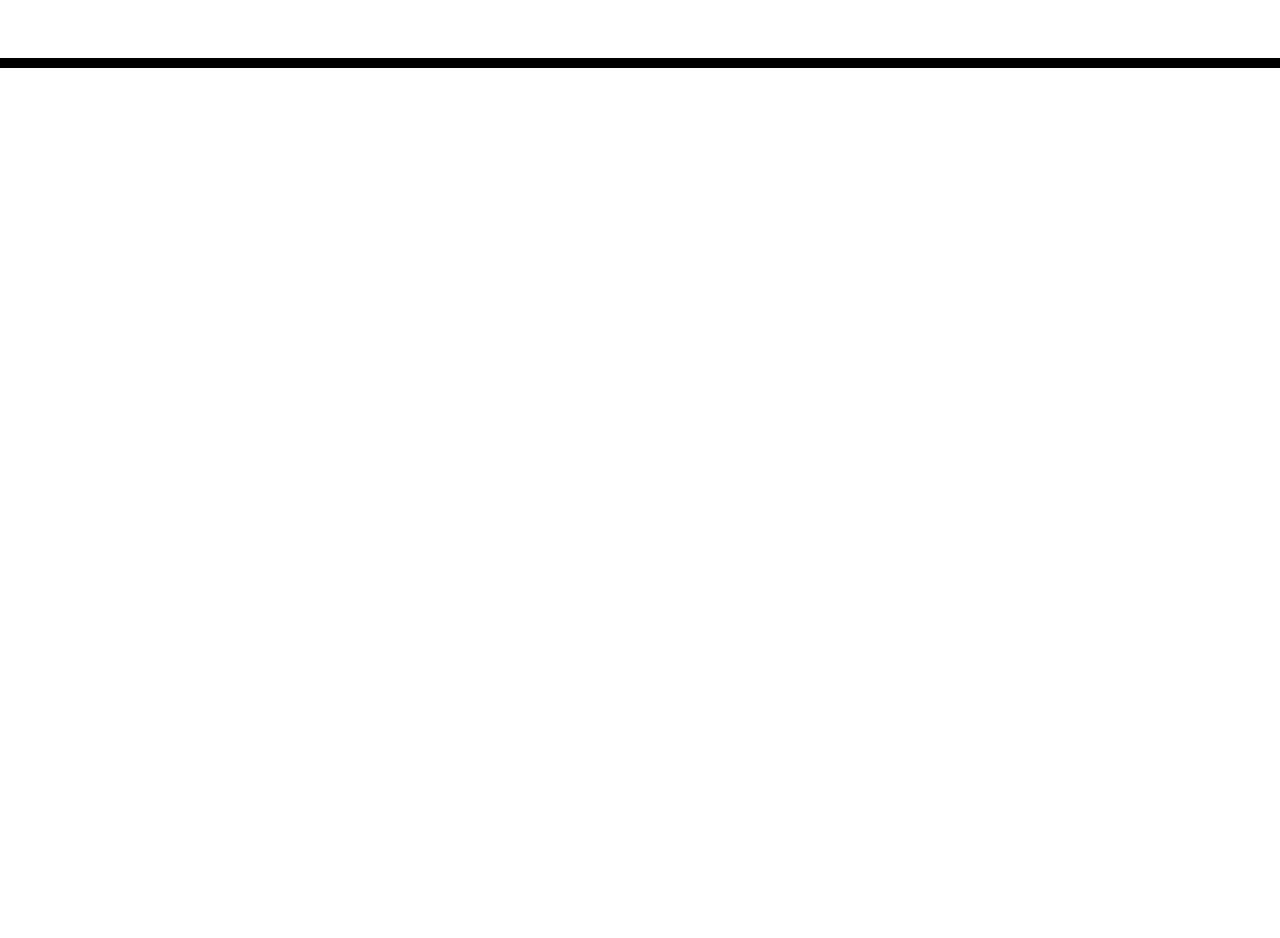
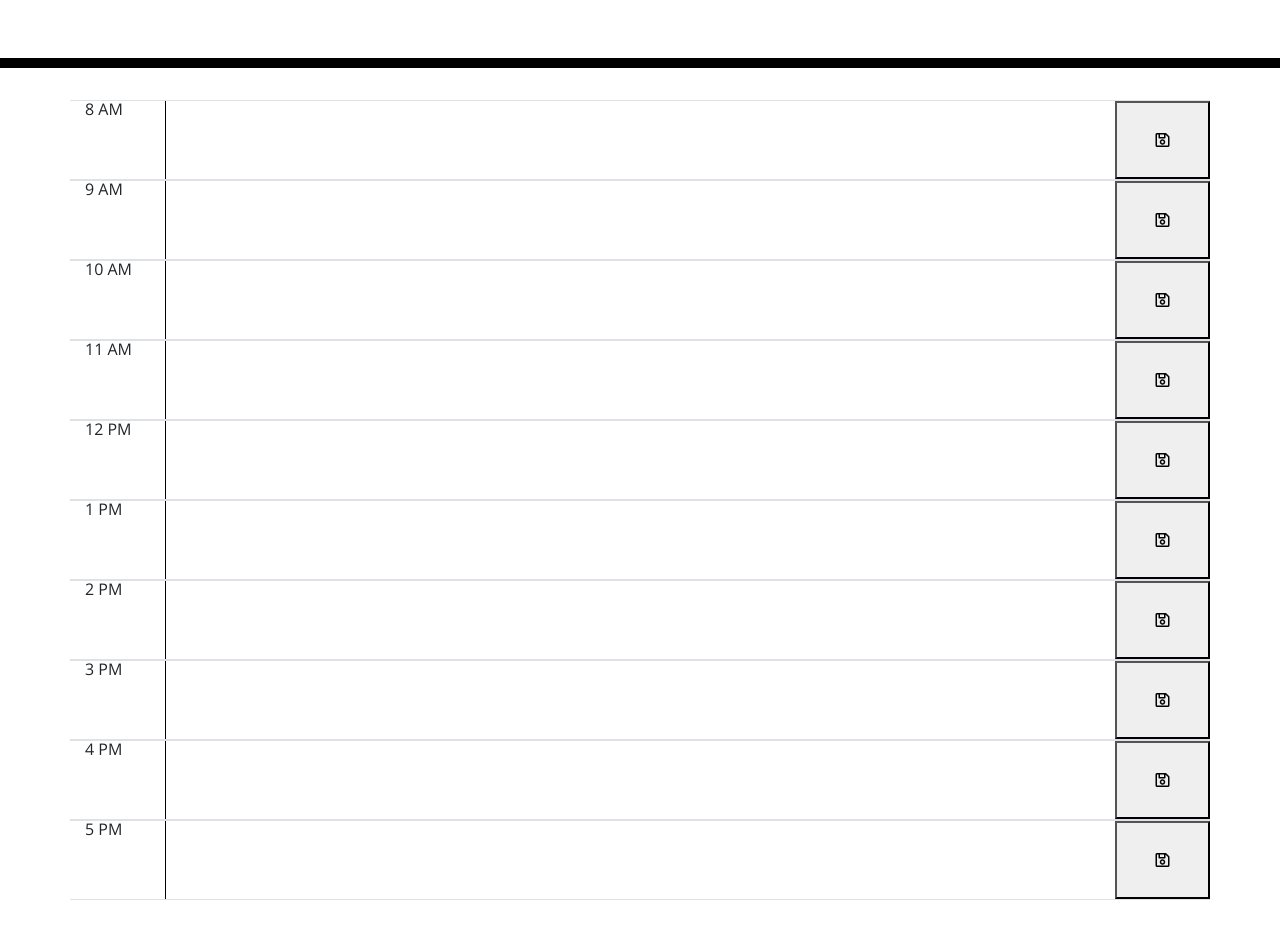
Before and after one commit to julieritz/Work-Day-Scheduler, a plain HTML site: page index.html in a window 1280 px wide. Shown: the part 200-1138 px from the top of the page. Before the commit the page ends 800 px from the top, so only its background shows below. Drawn offline with nearby package versions, Linux system fonts and the light colour scheme.

Commit message:
Added Styling in HTML

```diff
--- a/index.html
+++ b/index.html
@@ -1,23 +1,14 @@
 <!DOCTYPE html>
 <html lang="en">
+
 <head>
     <meta charset="UTF-8" />
     <meta name="viewport" content="width=device-width, initial-scale=1.0" />
     <meta http-equiv="X-UA-Compatible" content="ie=edge" />
-    <link
-      rel="stylesheet"
-      href="https://stackpath.bootstrapcdn.com/bootstrap/4.3.1/css/bootstrap.min.css"
-    />
-    <link
-      rel="stylesheet"
-      href="https://use.fontawesome.com/releases/v5.8.1/css/all.css"
-      integrity="sha384-50oBUHEmvpQ+1lW4y57PTFmhCaXp0ML5d60M1M7uH2+nqUivzIebhndOJK28anvf"
-      crossorigin="anonymous"
-    />
-    <link
-      href="https://fonts.googleapis.com/css?family=Open+Sans&display=swap"
-      rel="stylesheet"
-    />
+    <link rel="stylesheet" href="https://stackpath.bootstrapcdn.com/bootstrap/4.3.1/css/bootstrap.min.css" />
+    <link rel="stylesheet" href="https://use.fontawesome.com/releases/v5.8.1/css/all.css"
+        integrity="sha384-50oBUHEmvpQ+1lW4y57PTFmhCaXp0ML5d60M1M7uH2+nqUivzIebhndOJK28anvf" crossorigin="anonymous" />
+    <link href="https://fonts.googleapis.com/css?family=Open+Sans&display=swap" rel="stylesheet" />
     <link rel="stylesheet" href="style.css" />
     <title>Work Day Scheduler</title>
 </head>
@@ -29,10 +20,76 @@
         <p id="currentDay" class="lead"></p>
     </header>
     <div class="container">
-      <!-- Timeblocks go here -->
+        <div id="calendar-row1" class="row justify-content-md-center border-top border-bottom calendar-row">
+            <div id="time1" class="col-md-1">8 AM</div>
+            <textarea rows="3" id="text-entry1" class="col-md-10"></textarea>
+            <button id="save" class="col-md-1"><i class="far fa-save"></i></button>
         </div>
 
+        <div id="calendar-row2" class="row justify-content-md-center border-top border-bottom calendar-row">
+            <div id="time2" class="col-md-1">9 AM</div>
+            <textarea rows="3" id="text-entry2" class="col-md-10"></textarea>
+            <button id="save" class="col-md-1"><i class="far fa-save"></i></button>
+        </div>
+
+        <div id="calendar-row3" class="row justify-content-md-center border-top border-bottom calendar-row">
+            <div id="time3" class="col-md-1">10 AM</div>
+            <textarea rows="3" id="text-entry3" class="col-md-10"></textarea>
+            <button id="save" class="col-md-1"><i class="far fa-save"></i></button>
+        </div>
+
+        <div id="calendar-row4" class="row justify-content-md-center border-top border-bottom calendar-row">
+            <div id="time4" class="col-md-1">11 AM</div>
+            <textarea rows="3" id="text-entry4" class="col-md-10"></textarea>
+            <button id="save" class="col-md-1"><i class="far fa-save"></i></button>
+        </div>
+
+        <div id="calendar-row5" class="row justify-content-md-center border-top border-bottom calendar-row">
+            <div id="time5" class="col-md-1">12 PM</div>
+            <textarea rows="3" id="text-entry5" class="col-md-10"></textarea>
+            <button id="save" class="col-md-1"><i class="far fa-save"></i></button>
+        </div>
+
+        <div id="calendar-row6" class="row justify-content-md-center border-top border-bottom calendar-row">
+            <div id="time6" class="col-md-1 time">1 PM</div>
+            <textarea rows="3" id="text-entry6" class="col-md-10"></textarea>
+            <button id="save" class="col-md-1"><i class="far fa-save"></i></button>
+        </div>
+
+        <div id="calendar-row7" class="row justify-content-md-center border-top border-bottom calendar-row">
+            <div id="time7" class="col-md-1 time">2 PM</div>
+            <textarea rows="3" id="text-entry7" class="col-md-10"></textarea>
+            <button id="save" class="col-md-1"><i class="far fa-save"></i></button>
+        </div>
+
+        <div id="calendar-row8" class="row justify-content-md-center border-top border-bottom calendar-row">
+            <div id="time8" class="col-md-1">3 PM</div>
+            <textarea rows="3" id="text-entry8" class="col-md-10"></textarea>
+            <button id="save" class="col-md-1"><i class="far fa-save"></i></button>
+        </div>
+
+        <div id="calendar-row9" class="row justify-content-md-center border-top border-bottom calendar-row">
+            <div id="time9" class="col-md-1">4 PM</div>
+            <textarea rows="3" id="text-entry9" class="col-md-10"></textarea>
+            <button id="save" class="col-md-1"><i class="far fa-save"></i></button>
+        </div>
+
+        <div id="calendar-row10" class="row justify-content-md-center border-top border-bottom calendar-row">
+            <div id="time10" class="col-md-1">5 PM</div>
+            <textarea rows="3" id="text-entry10" class="col-md-10"></textarea>
+            <button id="save" class="col-md-1"><i class="far fa-save"></i></button>
+        </div>
+
+    </div>
+
+    <div class="container-fluid">
+        <footer class="row">
+            <br><br>
+        </footer>
+    </div>
+    </div>
     <script src="https://code.jquery.com/jquery-3.4.1.min.js"></script>
     <script src="https://cdnjs.cloudflare.com/ajax/libs/moment.js/2.24.0/moment.min.js"></script>
 </body>
+
 </html>
```
Also changed, not shown: script.js (added). Lines whose indentation alone changed are shown as unchanged.
